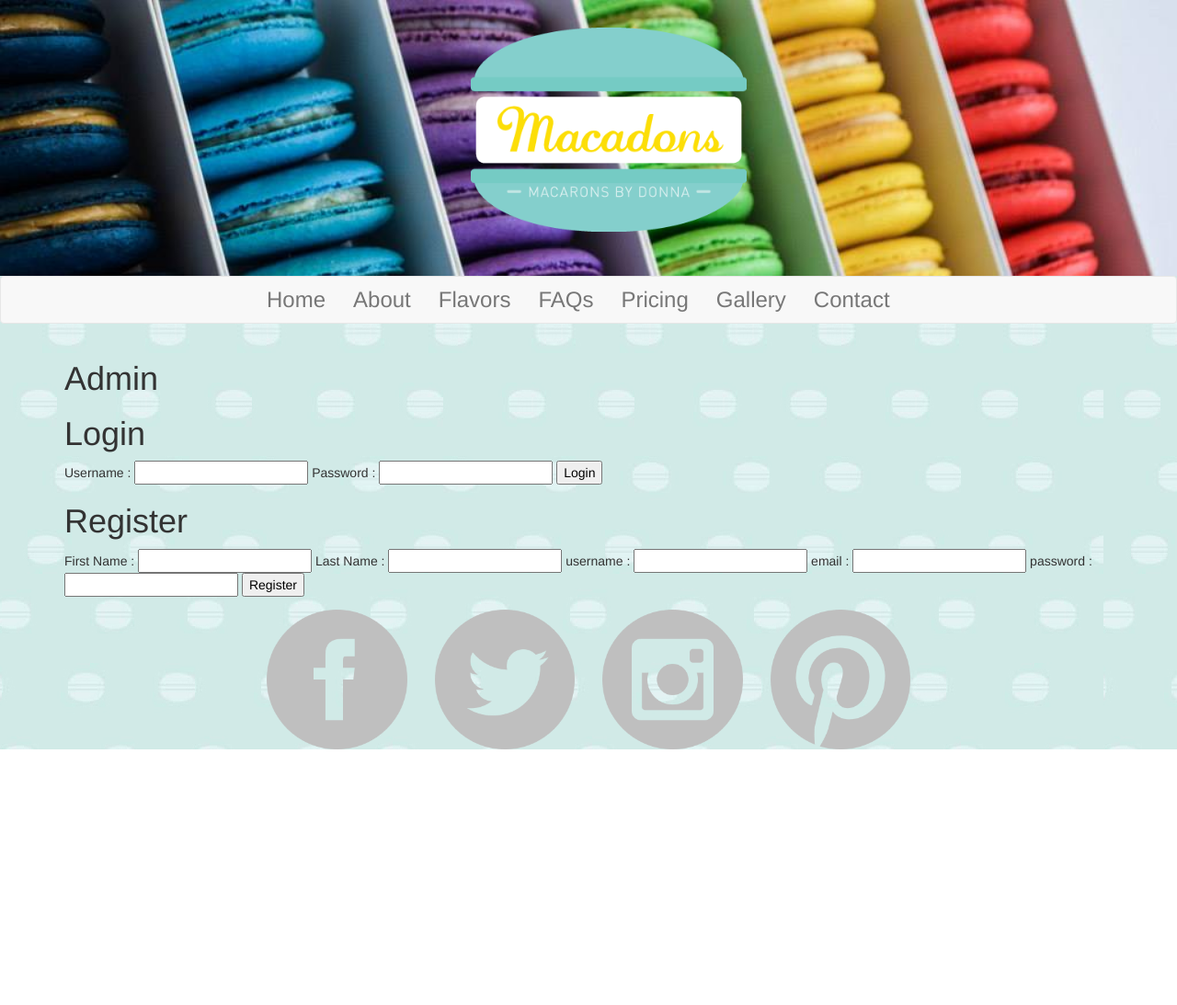
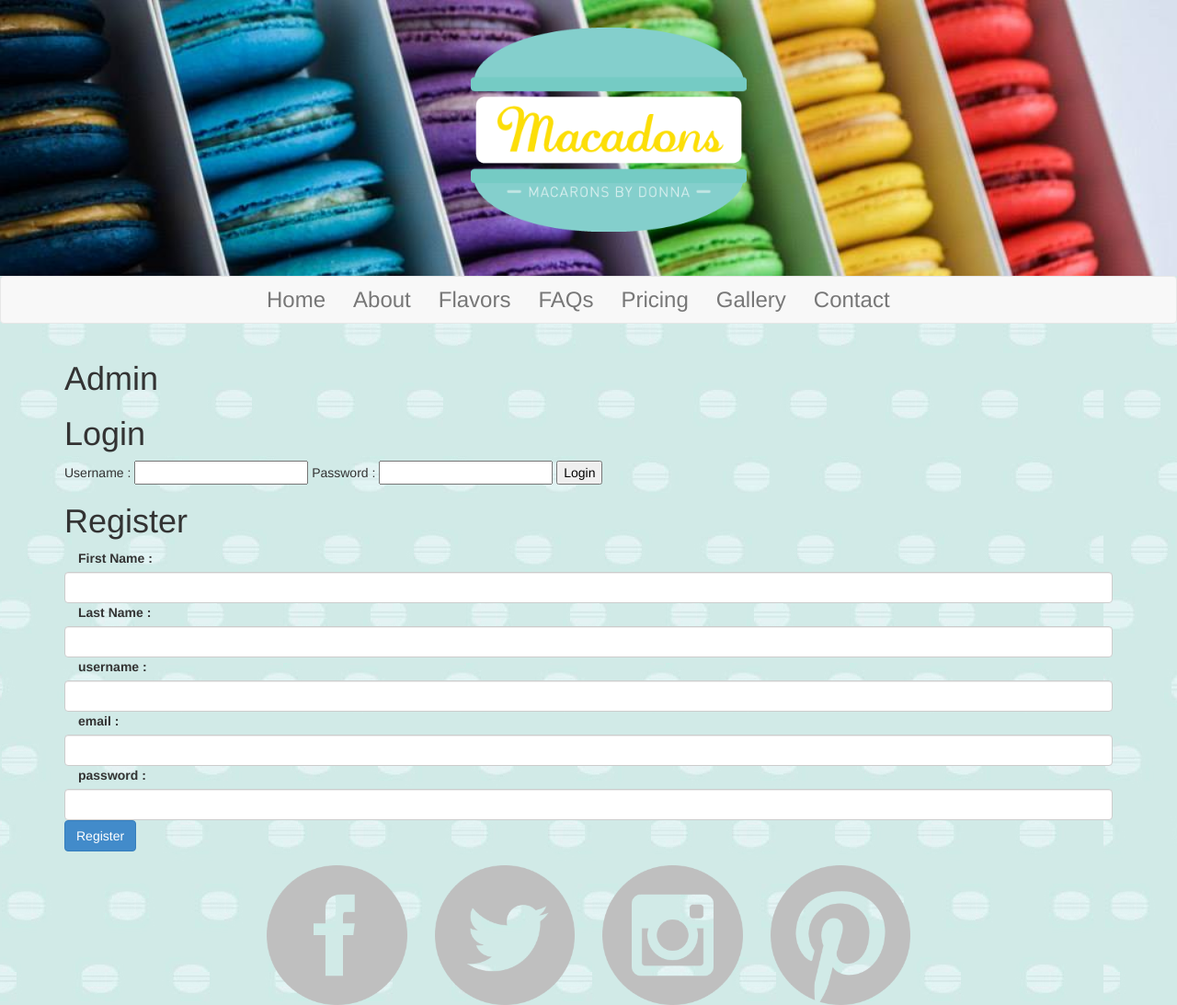
Before and after one commit to brianle206/Macadons, a website with bundled scripts: page client/index.html at #/admin in a window 1280 px wide. Shown: the whole page at 92% size. Before the commit the page ends 815 px from the top, so only its background shows below. Built offline with nearby package versions, Linux system fonts and the light colour scheme.

Commit message:
bootstrap form

```diff
--- a/client/partials/admin.html
+++ b/client/partials/admin.html
@@ -12,13 +12,18 @@
 	</form>
 
 
-	<form>
-		<h1>Register</h1>
-	First Name : <input type="text" name="first_name" ng-model="userAd.first_name">
-	Last Name : <input type="text" name="last_name" ng-model="userAd.last_name">
-	username : <input type="text" name="username" ng-model="userAd.username">
-	email : <input type="email" name="email" ng-model="userAd.email">
-	password : <input type="password" name="password" ng-model="userAd.password">
-	<button type="button" ng-click="signup(userAd)">Register</button>
+	<form class='form-group'>
+	<h1>Register</h1>
+	<label class='control-label col-sm-2' for='first_name'>First Name :</label>
+	<input type="text" name="first_name" ng-model="userAd.first_name" class='form-control input-md'>
+	<label class='control-label col-sm-2' for='last_name'>Last Name :</label>
+	<input type="text" name="last_name" ng-model="userAd.last_name" class='form-control input-md'>
+	<label class='control-label col-sm-4' for='username'>username :</label>
+	<input type="text" name="username" ng-model="userAd.username" class='form-control input-md'>
+	<label class='control-label col-sm-4' for='email'>email :</label>
+	<input type="email" name="email" ng-model="userAd.email" class='form-control input-md'>
+	<label class='control-label col-sm-4' for='password'>password :</label>
+	<input type="password" name="password" ng-model="userAd.password" class='form-control input-md'>
+	<button type="button" ng-click="signup(userAd)" class='btn btn-primary'>Register</button>
 	</form>
 </div>
```
